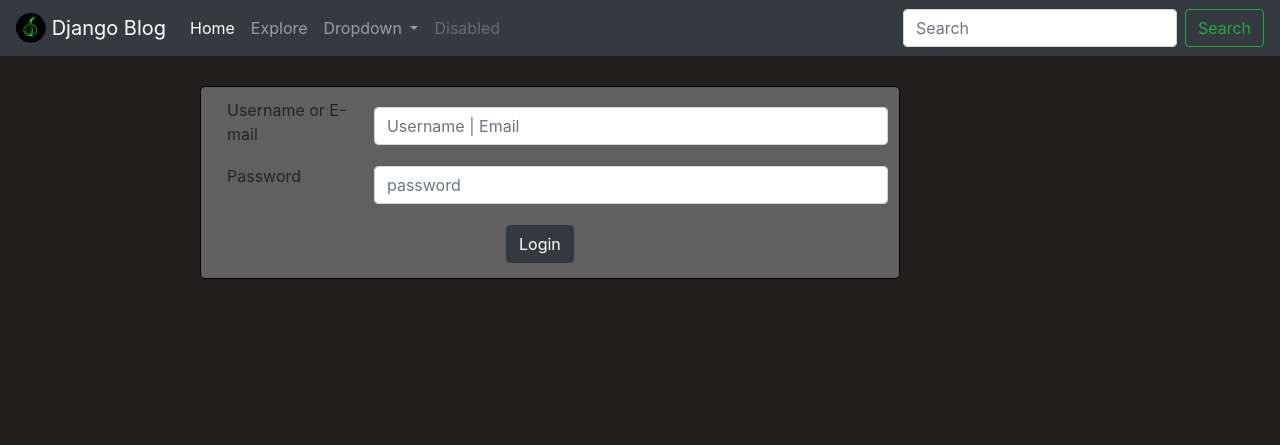
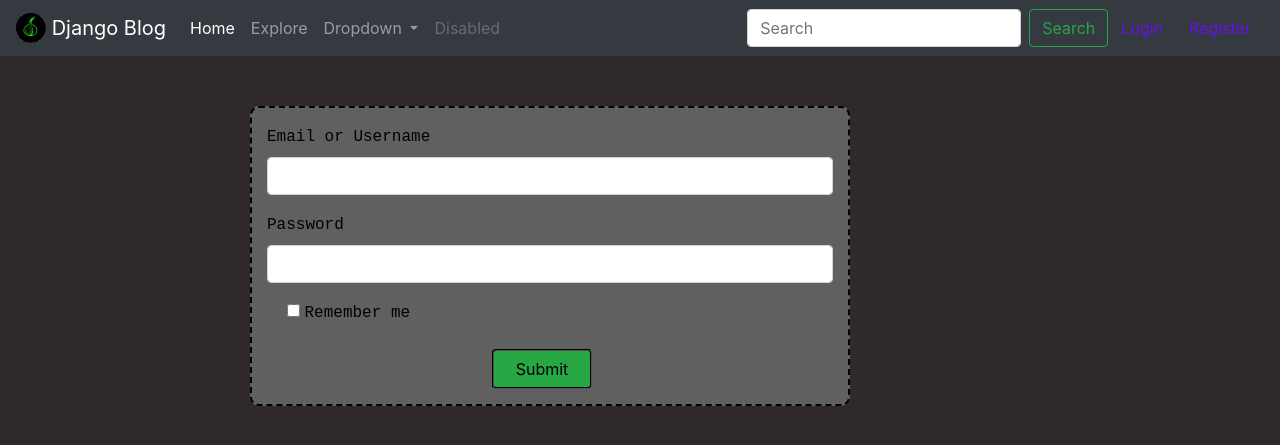
Before and after one commit to Abdelrahman-Security159/DjangoBlog, a Django app: page /author/login in a window 1280 px wide. Shown: the top 445 px of the page. Run offline with Django 3.2, Linux system fonts and the light colour scheme; some libraries are stand-ins or nearby versions.

Commit message:
Add Forms

```diff
--- a/author/models.py
+++ b/author/models.py
@@ -5,6 +5,8 @@ class Author(models.Model):
     user_name = models.CharField(max_length=20)
     first_name = models.CharField(max_length=50)
     last_name = models.CharField(max_length=50)
+    email = models.EmailField(max_length=35)
+    password = models.CharField(max_length=16)
     age = models.IntegerField()
 
     def __str__(self):
--- a/author/static/style_files/css/login.css
+++ b/author/static/style_files/css/login.css
@@ -1,36 +1,45 @@
 body {
-    background-color: #241f1f;
+    background-color: #302929;
 }
 
-label{
-    margin-right: 10px;
+a{
+    color: #6610f2;
 }
 
-input[type="submit"]{
-    margin-left: 280px;
-    margin-top: 20px;
-    margin-bottom: 15px;
-
+a:hover{
+    text-decoration: none;
+    color: #6610f2;
 }
 
-#user, #pwd {
-    margin-top: 10px;
+#login__form{
+    border: 2px;
+    border-style: dashed;
+    border-color: black;
+    border-radius: 9px;
+    width: 600px;
+    margin-left: 250px;
+    margin-top: 50px;
+    padding: 15px 15px 15px 15px;
+    background-color: #606060;
 }
 
-#log__form {
-    width: 700px;
-    height: auto;
-    background-color: #606060;
-    border: 1px;
-    border-radius: 5px;
-    border-color: black;
-    border-style: groove;
-    margin-left: 200px;
-    margin-top: 30px;
+.log__input{
+    color: black;
+    font-family: 'Courier New', Courier, monospace;
+    font-size: 16px;
 }
 
-#input__table {
-    margin-left: 25px;
-    margin-right: 10px;
-    margin-top: 10px;
+.submit__log{
+    width: 100px;
+    margin-left: 225px;
+    border: 2px;
+    border-style: groove;
+    border-color: black;
+    color: black;
 }
+
+.submit__log:hover{
+    border: 2px;
+    border-style: groove;
+    border-color: black;
+}
--- a/author/templates/login.html
+++ b/author/templates/login.html
@@ -2,7 +2,7 @@
 {% load static %}
 
 {% block page_title %}
-    Author
+    Login
 {% endblock page_title %}
 
 {% block custom_css %}
@@ -11,22 +11,22 @@
 
 {% block body %}
 
-    <div id="log__form">
+    <div id="login__form">
         <form action="" method="post">
-            <div id="input__table">
-                <table>
-                    <tr>
-                    <tr>
-                        <td><label for="eml">Username or E-mail</label></td>
-                        <td><input type="text" class="form-control" id="eml" size="56" name="email" placeholder="Username | Email"></td>
-                    </tr>
-                    <tr>
-                        <td><label for="first">Password</label></td>
-                        <td><input type="password" class="form-control" id="pwd" name="password" size="25" placeholder="password"></td>
-                    </tr>
-                </table>
-                <input type="submit" class="btn btn-dark" value="Login">
+            {% csrf_token %}
+            <div class="mb-3">
+                <label class="log__input">Email or Username</label>
+                <input type="email" class="form-control">
             </div>
+            <div class="mb-3">
+                <label class="log__input">Password</label>
+                <input type="password" class="form-control">
+            </div>
+            <div class="mb-3 form-check">
+                <input type="checkbox">
+                <label class="log__input">Remember me</label>
+            </div>
+            <button type="submit" class="btn btn-success submit__log">Submit</button>
         </form>
     </div>
 
--- a/author/templates/master.html
+++ b/author/templates/master.html
@@ -54,6 +54,8 @@
             <input class="form-control mr-sm-2" type="search" placeholder="Search" aria-label="Search">
             <button class="btn btn-outline-success my-2 my-sm-0" type="submit">Search</button>
           </form>
+          <button class="btn btn-outline-dark"><a href="{% url 'login' %}">Login</a></button>
+          <button class="btn btn-outline-dark"><a href="{% url 'register' %}">Register</a></button>
         </div>
       </nav>
     <!-- End Navbar -->
--- a/author/urls.py
+++ b/author/urls.py
@@ -3,6 +3,6 @@ from . import views
 
 
 urlpatterns = [
-    path("register", views.register),
-    path("login", views.login)
+    path("register", views.register, name="register"),
+    path("login", views.login, name="login")
 ]
--- a/blog/templates/master.html
+++ b/blog/templates/master.html
@@ -47,13 +47,14 @@
             <li class="nav-item">
               <a class="nav-link disabled" href="#">Disabled</a>
             </li>
-
           </ul>
 
           <form class="form-inline my-2 my-lg-0">
             <input class="form-control mr-sm-2" type="search" placeholder="Search" aria-label="Search">
             <button class="btn btn-outline-success my-2 my-sm-0" type="submit">Search</button>
           </form>
+          <button class="btn btn-outline-dark"><a href="{% url 'login' %}">Login</a></button>
+          <button class="btn btn-outline-dark"><a href="{% url 'register' %}">Register</a></button>
         </div>
       </nav>
     <!-- End Navbar -->
--- a/blog/urls.py
+++ b/blog/urls.py
@@ -5,5 +5,5 @@ urlpatterns  = [
     path('', views.index, name="index"),
     path('posts/<int:id>', views.posts, name="posts"),
     path('explore', views.explore, name="explore"),
-    path('path/<str:slug>', views.single_post)
+    path('path/<str:slug>', views.single_post),
 ]
```
Also changed, not shown: author/static/style_files/css/register.css (renamed from author/static/style_files/css/reg.css, +10 -1 lines), author/templates/register.html (+4 -3 lines), author/migrations/0001_initial.py, blog/migrations/0001_initial.py, blog/migrations/0002_auto_20211220_1323.py (deleted), blog/migrations/0003_auto_20211221_1612.py (deleted), blog/migrations/0004_auto_20211221_1624.py (deleted), blog/migrations/0005_auto_20211221_1631.py (deleted), blog/migrations/0006_auto_20211221_1644.py (deleted), db.sqlite3.
